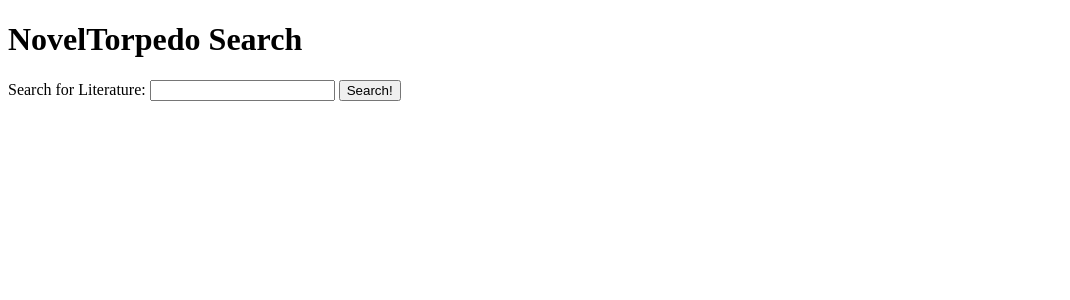
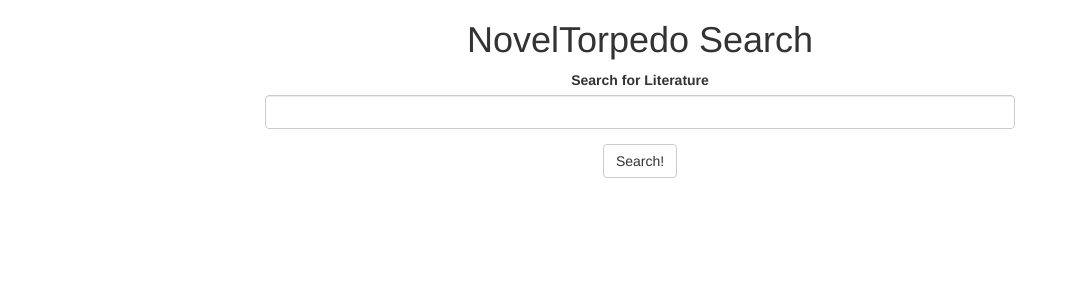
Before and after one commit to NovelTorpedo/noveltorpedo, a Django app: page / in a window 1280 px wide. Shown: the top 300 px of the page, without its empty margins (0-1070 px from the left). Run offline with Django 3.2, Linux system fonts and the light colour scheme; some libraries are stand-ins or nearby versions.

Commit message:
Import bootstrap from CDN; refactor templates

```diff
--- a/search/templates/search/pages/home.html
+++ b/search/templates/search/pages/home.html
@@ -1,13 +1,21 @@
 {% extends 'search/template.html' %}
 
 {% block content %}
-    <h1>NovelTorpedo Search</h1>
-    <form action="{% url 'search:search' %}" method="POST">
-        {% csrf_token %}
-        <label>
-            Search for Literature:
-            <input type="text" name="search" id="search" />
-        </label>
-        <input type="submit" value="Search!" />
-    </form>
+    <div class="row">
+        <div class="col-md-12">
+            <h1 class="text-center">NovelTorpedo Search</h1>
+        </div>
+    </div>
+    <div class="row">
+        <div class="text-center col-xs-12 col-sm-8 col-sm-offset-2">
+            <form action="{% url 'search:search' %}" method="POST">
+                {% csrf_token %}
+                <div class="form-group">
+                    <label for="search">Search for Literature</label>
+                    <input type="text" class="form-control" name="search" id="search" />
+                </div>
+                <button type="submit" class="btn btn-default">Search!</button>
+            </form>
+        </div>
+    </div>
 {% endblock %}
--- a/search/templates/search/template.html
+++ b/search/templates/search/template.html
@@ -1,13 +1,20 @@
 {% load static %}
 <!DOCTYPE html>
-<html>
+<html lang="en">
 <head>
     <meta charset="utf-8">
+    <meta name="viewport" content="width=device-width, initial-scale=1, maximum-scale=1, user-scalable=no">
     <title>{% block title %}{% endblock %} | NovelTorpedo</title>
+
+    <link rel="stylesheet" href="https://maxcdn.bootstrapcdn.com/bootstrap/3.3.7/css/bootstrap.min.css" integrity="sha384-BVYiiSIFeK1dGmJRAkycuHAHRg32OmUcww7on3RYdg4Va+PmSTsz/K68vbdEjh4u" crossorigin="anonymous">
 </head>
 <body>
     <section id="header"></section>
-    {% block content %}{% endblock %}
+    <div class="container">
+        {% block content %}{% endblock %}
+    </div>
     <section id="footer"></section>
+    <script src="https://ajax.googleapis.com/ajax/libs/jquery/1.12.4/jquery.min.js"></script>
+    <script src="https://maxcdn.bootstrapcdn.com/bootstrap/3.3.7/js/bootstrap.min.js" integrity="sha384-Tc5IQib027qvyjSMfHjOMaLkfuWVxZxUPnCJA7l2mCWNIpG9mGCD8wGNIcPD7Txa" crossorigin="anonymous"></script>
 </body>
 </html>
--- a/search/views.py
+++ b/search/views.py
@@ -1,10 +1,9 @@
 from django.shortcuts import render
 from django.http import HttpResponse
-
 
 def index(request):
     return render(request, 'search/pages/home.html')
 
 
 def search(request):
-    return HttpResponse('Search received')
+    return HttpResponse(request.POST['search'])
```
